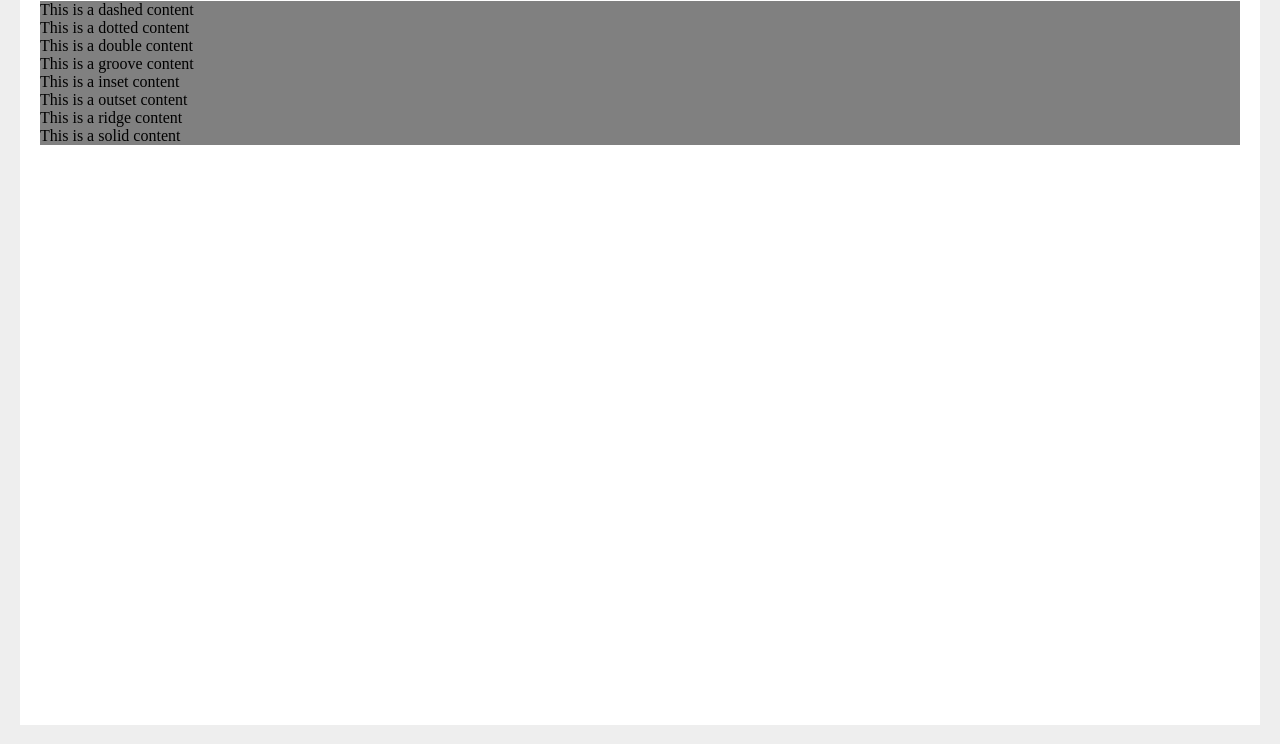
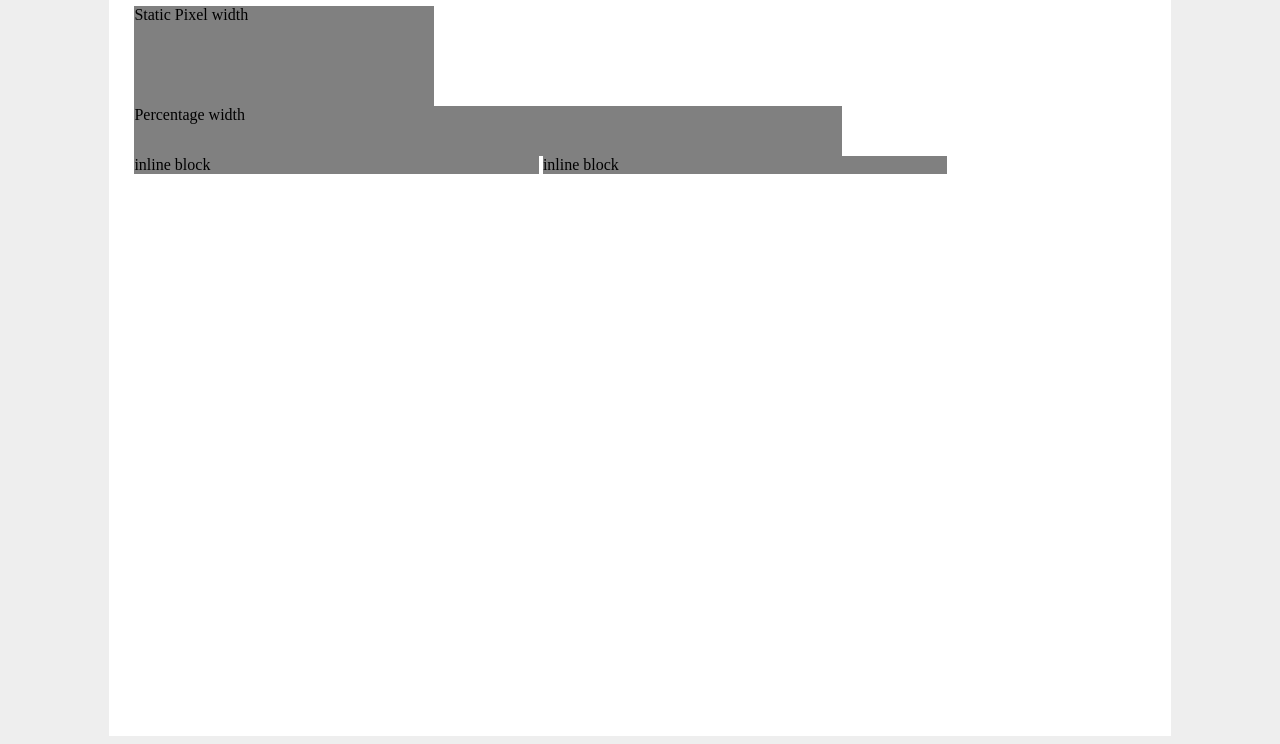
Before and after one commit to MagPtak/CSS-course, a plain HTML site: page Index.html in a window 1280 px wide. Shown: the part 107-851 px from the top of the page. Drawn offline with Linux system fonts and the light colour scheme.

Commit message:
Lesson 42 Width height Index.html edited

```diff
--- a/Index.html
+++ b/Index.html
@@ -15,10 +15,10 @@
 
                     #main-content{
                         background: #fff;
-                        width:1200px;
+                        width: 80% ;
                         margin: 0 auto;
                         height: 100%;
-                        padding: 20px;
+                        padding: 2%;
                     }
                 </style>
             </head>
@@ -33,14 +33,10 @@
 
                     <h1>CSS for beginners</h1>
 
-                <div class="box dashed">This is a dashed content</div>
-                <div class="box dotted">This is a dotted content</div>
-                <div class="box double">This is a double content</div>
-                <div class="box groove">This is a groove content</div>
-                <div class="box inset">This is a inset content</div>
-                <div class="box outset">This is a outset content</div>
-                <div class="box ridge">This is a ridge content</div>
-                <div class="box solid">This is a solid content</div>
+                    <div class="static-width">Static Pixel width</div>
+                    <div class="percentage-width">Percentage width</div>
+                    <div class="inline-block">inline block</div>
+                    <div class="inline-block">inline block</div>
 
                 </div>
 
```
